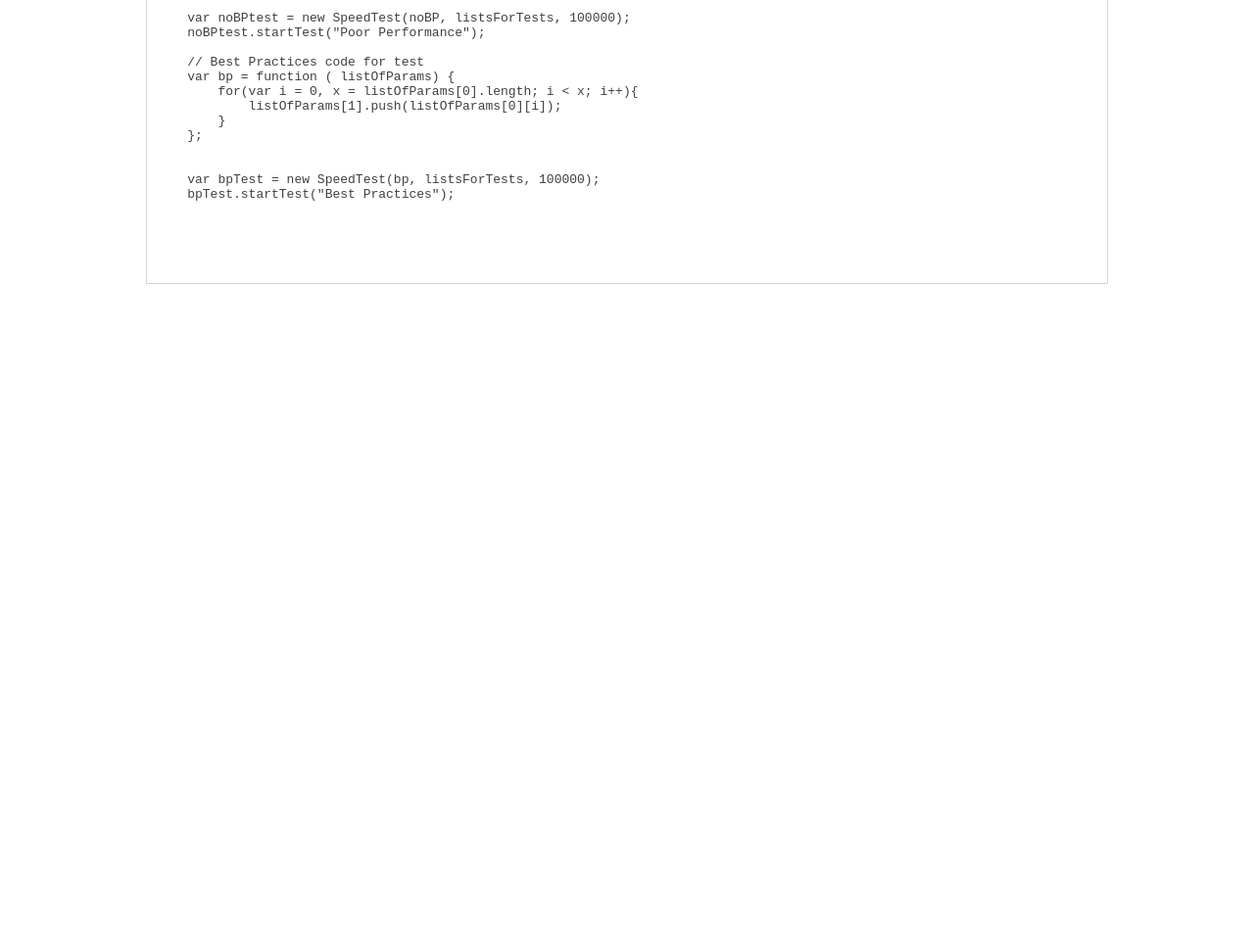
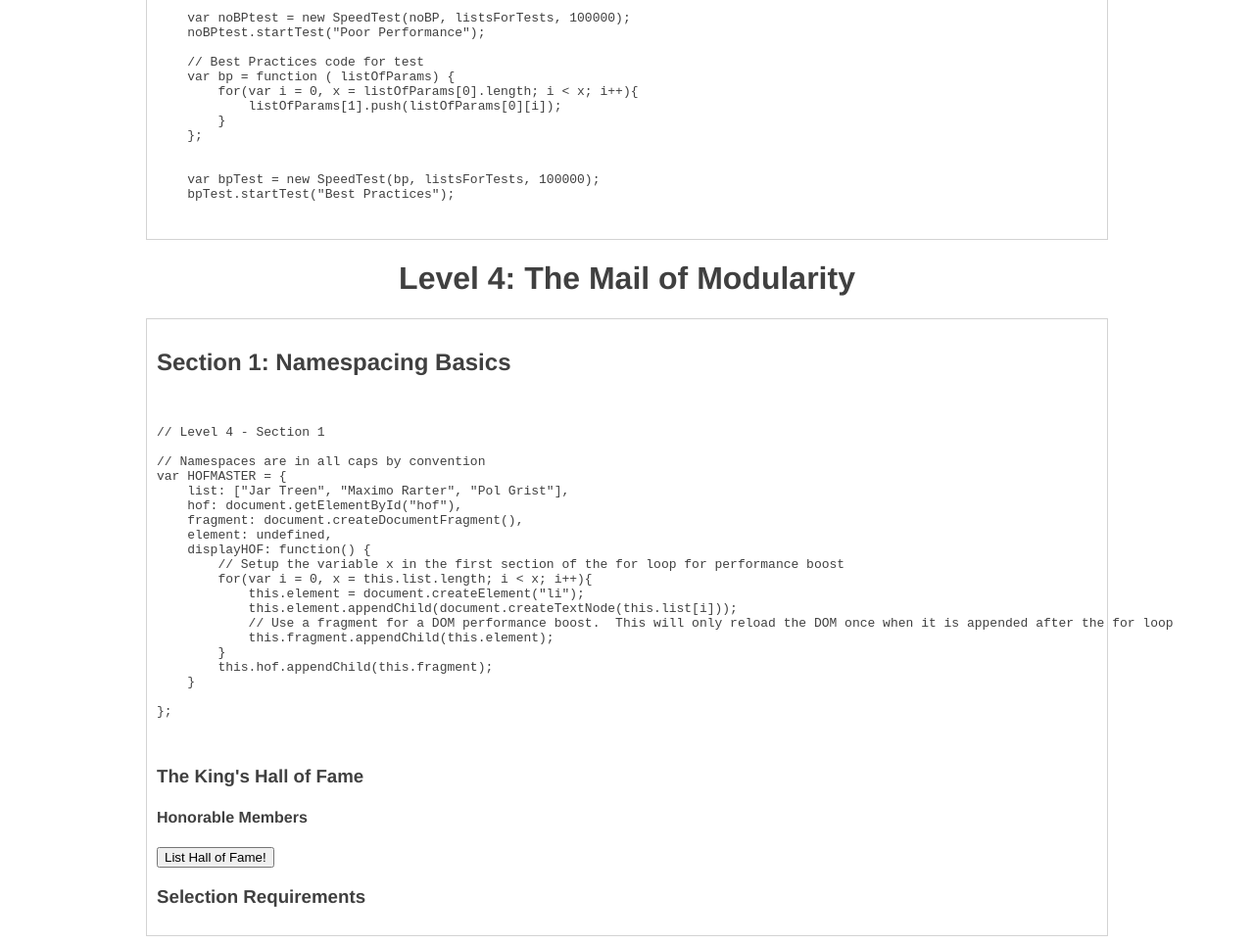
Before and after one commit to magnusandreasson/CodeSchool, a plain HTML site: page js_best_practices/index.html in a window 1280 px wide. Shown: the part 3460-4424 px from the top of the page at 98% size. Before the commit the page ends 3760 px from the top, so only its background shows below. Drawn offline with nearby package versions, Linux system fonts and the light colour scheme.

Commit message:
Complete Level 4 section 1: Namespace Basics

```diff
--- a/js_best_practices/app.js
+++ b/js_best_practices/app.js
@@ -143,7 +143,28 @@
     var bpTest = new SpeedTest(bp, listsForTests, 100000);
     bpTest.startTest("Best Practices");
 
+//##
 
+// Level 4 - Section 1
+
+// Namespaces are in all caps by convention
+var HOFMASTER = {
+    list: ["Jar Treen", "Maximo Rarter", "Pol Grist"],
+    hof: document.getElementById("hof"),
+    fragment: document.createDocumentFragment(),
+    element: undefined,
+    displayHOF: function() {
+        // Setup the variable x in the first section of the for loop for performance boost
+        for(var i = 0, x = this.list.length; i < x; i++){
+            this.element = document.createElement("li");
+            this.element.appendChild(document.createTextNode(this.list[i]));
+            // Use a fragment for a DOM performance boost.  This will only reload the DOM once when it is appended after the for loop
+            this.fragment.appendChild(this.element);
+        }
+        this.hof.appendChild(this.fragment);
+    }
+
+};
 
 
 //##
--- a/js_best_practices/index.html
+++ b/js_best_practices/index.html
@@ -89,6 +89,25 @@
 
     </div>
 
+    <h1 class="level">Level 4: The Mail of Modularity</h1>
+
+    <div class="section">
+        <h2>Section 1: Namespacing Basics</h2>
+        <pre class="section6"></pre>
+
+        <h3>The King's Hall of Fame</h3>
+
+        <h4>Honorable Members</h4>
+
+        <ul id="hof"></ul>
+
+        <button onclick="HOFMASTER.displayHOF();">List Hall of Fame!</button>
+
+        <h3>Selection Requirements</h3>
+        <ul id="reqs"></ul>
+
+    </div>
+
 
 	</body>
 
```
